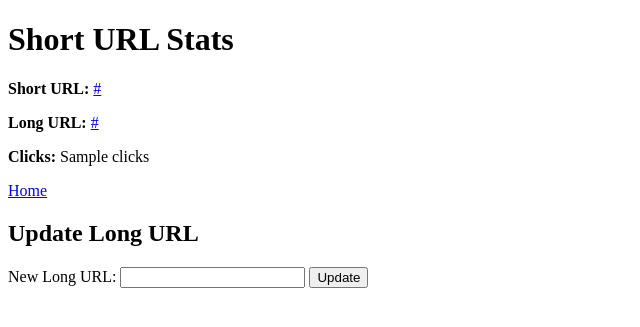
After one commit to mykyyta/fastapi-project, a FastAPI app: template templates/stats.html in a window 1280 px wide. The commit adds this page. Shown: the top 327 px of the page, without its empty margins (0-640 px from the left). Run offline with FastAPI, Linux system fonts and the light colour scheme; the template is opened without the code that fills it: most values are stand-ins (such as "Sample title", 1, 10 or a date in 2020).

Commit message:
HW21 MongoDb

```diff
--- a/main.py
+++ b/main.py
@@ -1,34 +1,49 @@
-import json
 import random
 import string
 from typing import Annotated
-import aiofiles
-from fastapi import FastAPI, Form, Request
+from fastapi import FastAPI, Form, Request, HTTPException
+from starlette import status
 from starlette.responses import RedirectResponse
 from starlette.templating import Jinja2Templates
+import motor.motor_asyncio
 
 app = FastAPI()
+
+MONGO_URL = "mongodb://root:example@localhost:27017"
+db_client = motor.motor_asyncio.AsyncIOMotorClient(MONGO_URL)
+app_db = db_client["url_shortener"]
+collection = app_db["urls"]
+
 templates = Jinja2Templates(directory="templates")
 
 @app.get("/")
 async def root(request: Request):
-    return  templates.TemplateResponse(request, 'index.html')
+    urls_data = await collection.find().to_list(None)
+    return  templates.TemplateResponse(request, 'index.html', {'urls_data': urls_data})
 
 @app.post("/")
-async def post(request: Request, long_url: Annotated[str, Form()]):
+async def post(long_url: Annotated[str, Form()]):
     short_url = ''.join([random.choice(string.ascii_letters + string.digits) for n in range(5)])
-    async with aiofiles.open('urls.json', 'r') as f:
-        urls_data = json.loads(await f.read())
-    async with aiofiles.open('urls.json','w') as f:
-        urls_data[short_url] = long_url
-        await f.write(json.dumps(urls_data))
-    return {'short_url':short_url}
+    await collection.insert_one({"long_url": long_url, "short_url": short_url})
+    return RedirectResponse(f'/{short_url}/stats', status_code=status.HTTP_303_SEE_OTHER)
 
 @app.get("/{short_url}")
 async def redirect_to_long_url(short_url: str):
-    async with aiofiles.open("urls.json", "r") as f:
-        urls_data = json.loads(await f.read())
-    long_url = urls_data.get(short_url)
-    if not long_url:
-        return {"error": "Short URL not found"}
+    url_data = await collection.find_one({"short_url": short_url})
+    if url_data is None:
+        raise HTTPException(status_code=404, detail="Short url not found")
+    long_url = url_data.get('long_url')
+    await collection.update_one({"short_url": short_url}, {"$inc": {"clicks": 1}})
     return RedirectResponse(url=long_url)
+
+@app.get("/{short_url}/stats")
+async def stats(request: Request, short_url):
+    url_data = await collection.find_one({"short_url": short_url})
+    if url_data is None:
+        raise HTTPException(status_code=404, detail="Short url not found")
+    return templates.TemplateResponse(request, 'stats.html', context={'url_data': url_data})
+
+@app.post("/{short_url}/stats")
+async def post(short_url: str, long_url: Annotated[str, Form()]):
+    await collection.update_one({"short_url": short_url}, {'$set': {"long_url": long_url}})
+    return RedirectResponse(f'/{short_url}/stats', status_code=status.HTTP_303_SEE_OTHER)
--- /dev/null
+++ b/templates/stats.html
@@ -0,0 +1,21 @@
+<!DOCTYPE html>
+<html>
+<head>
+    <title>URL Stats</title>
+</head>
+<body>
+    <h1>Short URL Stats</h1>
+    <p><strong>Short URL:</strong> <a href="/{{url_data['short_url']}}">{{ url_data["short_url"] }}</a></p>
+    <p><strong>Long URL:</strong> <a href="{{url_data['long_url']}}" target="_blank">{{ url_data["long_url"] }}</a></p>
+    <p><strong>Clicks:</strong> {{ url_data["clicks"] }}</p>
+    <p><a href="/">Home</a></p>
+
+    <h2>Update Long URL</h2>
+    <form method="post">
+        <input type="hidden" name="short_url" value="{{ url_data['short_url'] }}">
+        <label for="long_url">New Long URL:</label>
+        <input type="url" id="long_url" name="long_url" required>
+        <button type="submit">Update</button>
+    </form>
+</body>
+</html>
```
Also changed, not shown: docker-compose.yml (added, +28 -0 lines), requirements.txt (added, +26 -0 lines), templates/index.html (+8 -5 lines), 1 other file.
